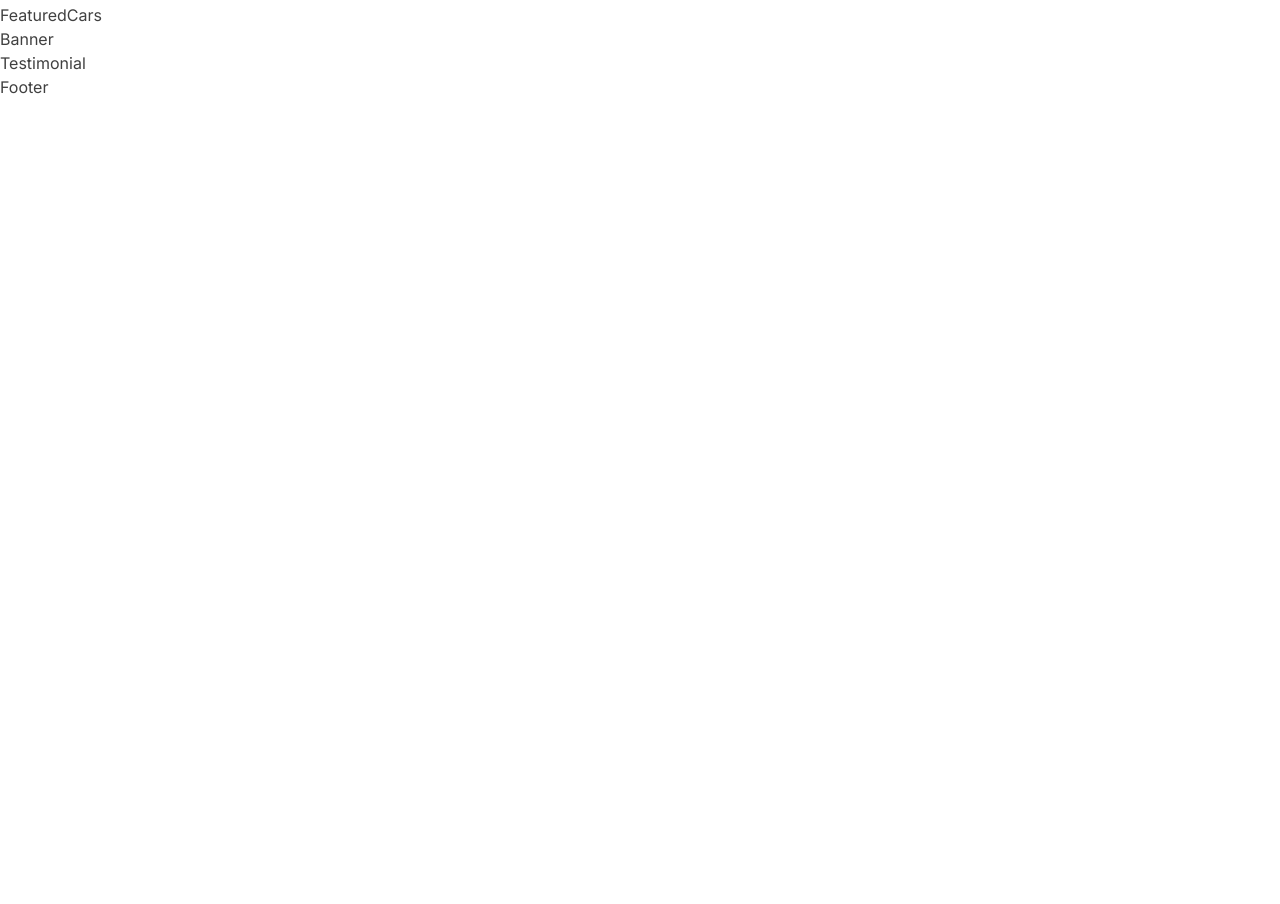
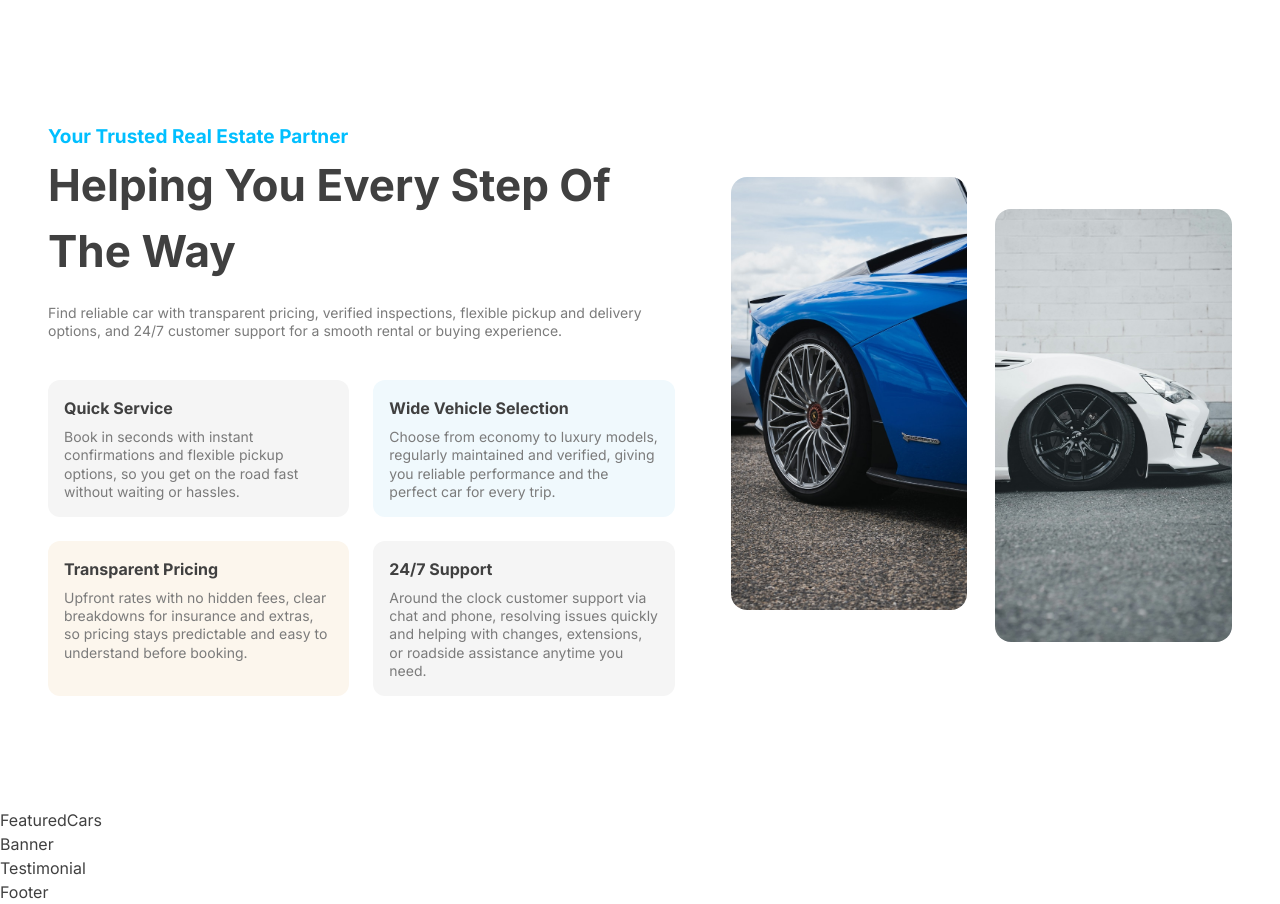
Before and after one commit to mehdijeyrani-dev/car-rental-app, a React (Vite) app in the folder client/: page / in a window 1280 px wide. Shown: the part 742-1646 px from the top of the page. Before the commit the page ends 841 px from the top, so only its background shows below. Built offline with nearby package versions, Linux system fonts and the light colour scheme.

Commit message:
feat(ui): add About section with layout and content structure

```diff
--- a/client/src/components/About.jsx
+++ b/client/src/components/About.jsx
@@ -1,9 +1,70 @@
-import React from 'react'
+import React from "react";
+import { assets } from "../assets/data";
+import Title from "./Title";
 
 const About = () => {
   return (
-    <div>About</div>
-  )
-}
+    <section className="max-padd-container py-16 xl:py-28 !pt-36">
+      {/* CONTAINER */}
+      <div className="flex items-center flex-col lg:flex-row gap-14">
+        {/* INFO - LEFT SIDE */}
+        <div className="flex-[5]">
+          <Title
+            title1={"Your Trusted Real Estate Partner"}
+            title2={"Helping you every step of the way"}
+            paraStyles={"hidden"}
+          />
+          <p className="mb-10 mt-5">
+            Find reliable car with transparent pricing, verified inspections,
+            flexible pickup and delivery options, and 24/7 customer support for
+            a smooth rental or buying experience.
+          </p>
+          <div className="grid gap-6 md:grid-cols-2">
+            <div className="p-4 rounded-xl bg-primary">
+              <h5 className="capitalize">Quick Service</h5>
+              <p className="text-sm mt-2">
+                Book in seconds with instant confirmations and flexible pickup
+                options, so you get on the road fast without waiting or hassles.
+              </p>
+            </div>
+            <div className="p-4 rounded-xl bg-primaryOne">
+              <h5 className="capitalize">Wide Vehicle Selection</h5>
+              <p className="text-sm mt-2">
+                Choose from economy to luxury models, regularly maintained and
+                verified, giving you reliable performance and the perfect car
+                for every trip.
+              </p>
+            </div>
+            <div className="p-4 rounded-xl bg-primaryTwo">
+              <h5 className="capitalize">Transparent pricing</h5>
+              <p className="text-sm mt-2">
+                Upfront rates with no hidden fees, clear breakdowns for
+                insurance and extras, so pricing stays predictable and easy to
+                understand before booking.
+              </p>
+            </div>
+            <div className="p-4 rounded-xl bg-primary">
+              <h5 className="capitalize">24/7 Support</h5>
+              <p className="text-sm mt-2">
+                Around the clock customer support via chat and phone, resolving
+                issues quickly and helping with changes, extensions, or roadside
+                assistance anytime you need.
+              </p>
+            </div>
+          </div>
+        </div>
+        {/* IMAGE - RIGHT SIDE */}
+        <div className="flex-[4] flex gap-7">
+          <div className="relative flex justify-end mb-8">
+            <img src={assets.about1} alt="aboutImg" className="rounded-2xl" />
+          </div>
+          <div className="relative flex justify-end mt-8">
+            <img src={assets.about2} alt="aboutImg" className="rounded-2xl" />
+          </div>
+        </div>
+      </div>
+    </section>
+  );
+};
 
-export default About
+export default About;
--- /dev/null
+++ b/client/src/components/Title.jsx
@@ -0,0 +1,28 @@
+import React from "react";
+
+const Title = ({
+  title1,
+  title2,
+  titleStyles,
+  title2Styles,
+  paraStyles,
+  para,
+}) => {
+  return (
+    <div className={titleStyles}>
+      <h4 className="text-solid capitalize">{title1}</h4>
+      <div className="flex flex-col xl:flex-row xl:justify-between">
+        <h1 className={`${title2Styles} capitalize`}>{title2}</h1>
+        <p
+          className={`${paraStyles} max-w-lg xl:place-self-end xl:relative xl:bottom-3`}
+        >
+          {para
+            ? para
+            : "Find reliable car with transparent pricing, verified inspections, flexible pickup and delivery options, and 24/7 customer support for a smooth rental or buying experience."}
+        </p>
+      </div>
+    </div>
+  );
+};
+
+export default Title;
```
